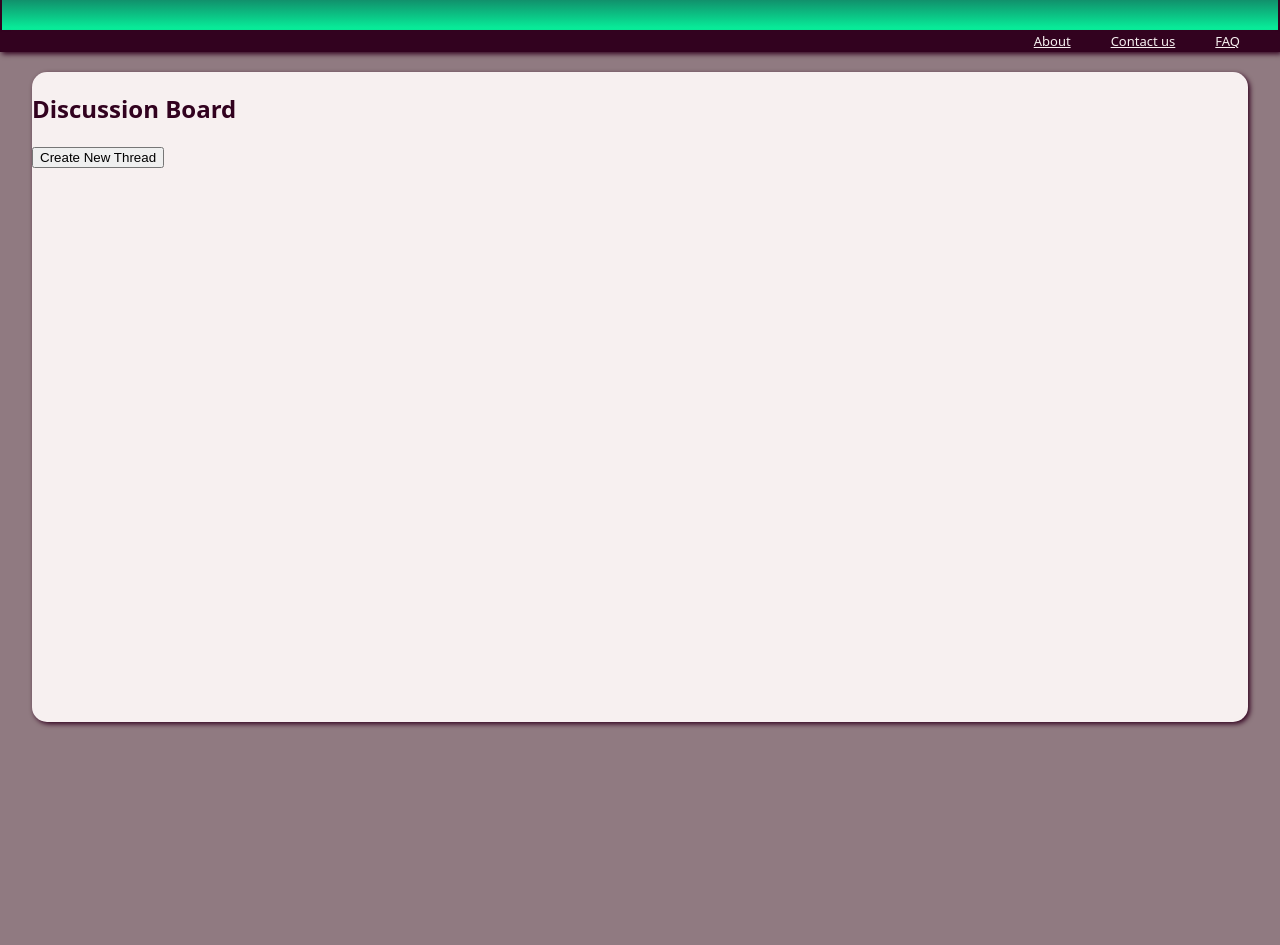
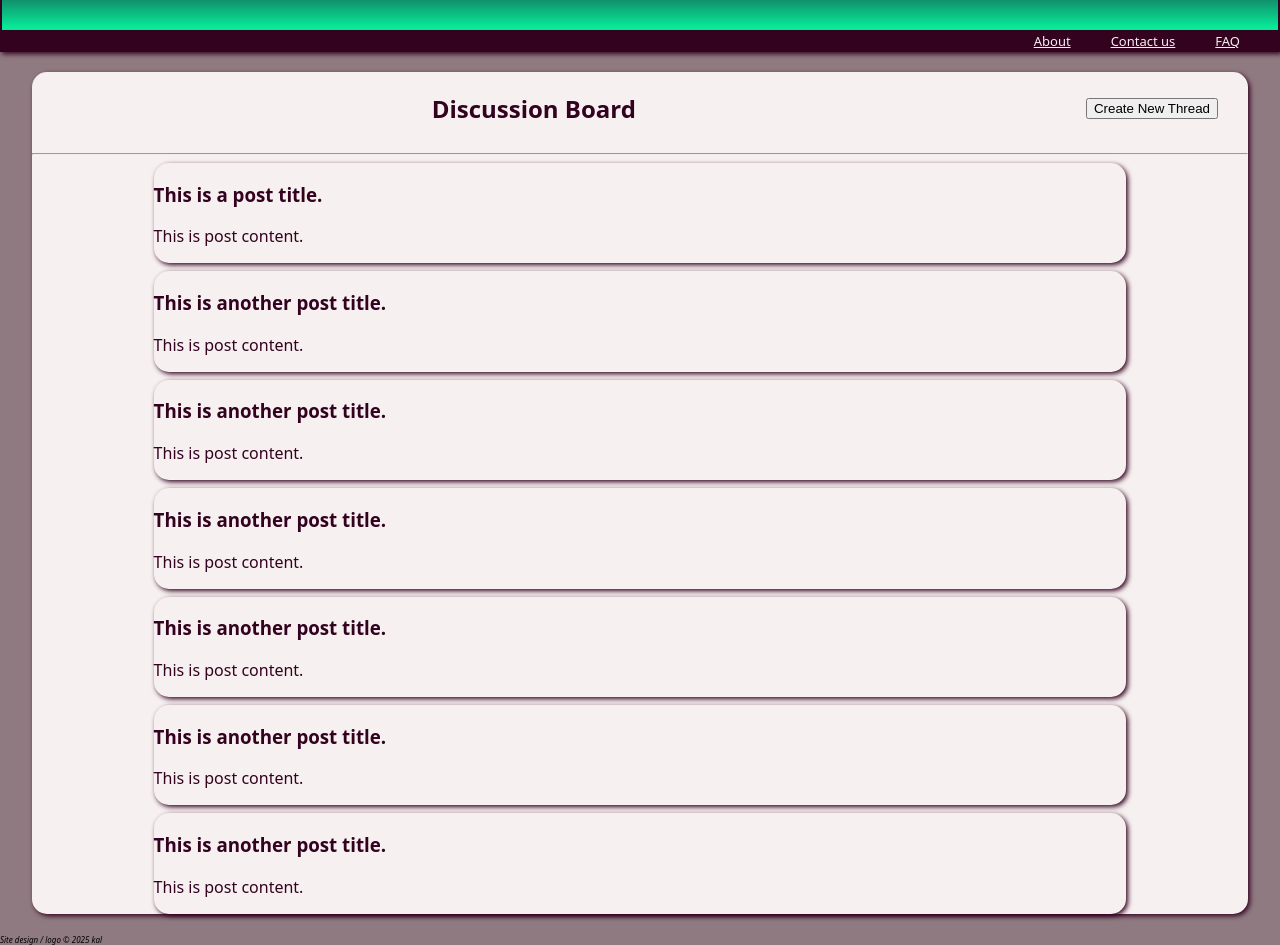
Before and after one commit to kal-strom/forum-dad, a plain HTML site: page index.html in a window 1280 px wide. Shown: the part 97-1042 px from the top of the page. Before the commit the page ends 839 px from the top, so only its background shows below. Drawn offline with Linux system fonts and the light colour scheme.

Commit message:
created container inside of main to house content, added footer

```diff
--- a/css/styles.css
+++ b/css/styles.css
@@ -3,6 +3,14 @@ body {
     height: 100%;
     font-family: system-ui, -apple-system, BlinkMacSystemFont, 'Segoe UI', Roboto, Oxygen, Ubuntu, Cantarell, 'Open Sans', 'Helvetica Neue', sans-serif;
     background-color: #907A81;
+}
+
+hr {
+    line-height: 0;
+}
+
+main {
+    color: #32021F;
 }
 
 /*flex-container*/
@@ -23,7 +31,6 @@ body {
     margin: 0;
     background-color: #32021F;
     box-shadow: 2px 2px 5px #32021F
-
 }
 
 .nav-item {
@@ -35,18 +42,45 @@ body {
 }
 
 .main-container {
-    display: flex;
-    flex-direction: column;
     border-radius: 15px;
     width: 95%;
-    height: 650px;
+    min-height: 100vh;
+    height: auto;
     background-color: #F7F0F0;;
     margin: 20px auto;
     box-shadow: 2px 2px 5px #32021F
 }
 
-.main-title-section {
-    color: #32021F;
+.discussion-title-area {
+    display: flex;
+    justify-content: flex-end;
+    align-items: center;
+    width: 100%;
+}
+
+.board-title{
+    margin-right: 450px;
+
+}
+
+.new-thread {
+    margin-right: 30px;
+}
+
+.content-area {
+    display: flex;
+    flex-direction: column;
+    align-items: center;
+    gap: .5rem;
+    min-height: 600px;
+    height: auto;
+}
+
+.post {
+    border-radius: 15px;
+    width: 80%;
+    height: auto;
+    box-shadow: 2px 2px 5px #32021F
 }
 
 /*Forum Dad*/
@@ -81,3 +115,8 @@ header > a {
     width: auto;
 
 }
+
+.footer {
+    font-size: 8px;
+    text-align: left;
+}
--- a/index.html
+++ b/index.html
@@ -26,12 +26,64 @@
 
         <main class="main-container">
 
-            <div class="main-title-section">
-                <h2>Discussion Board</h2>
-                <button>Create New Thread</button>
+            <div class="discussion-title-area">
+                <h2 class="board-title">Discussion Board</h2>
+                <button class="new-thread">Create New Thread</button>
             </div>
+
+            <hr>
+
+            <section class="content-area">
+
+                <section class="post">
+                    <h3>This is a post title.</h3>
+                    <p>This is post content.</p>
+                </section>
+
+                <section class="post">
+                    <h3>This is another post title.</h3>
+                    <p>This is post content.</p>
+                </section>
+
+
+                <section class="post">
+                    <h3>This is another post title.</h3>
+                    <p>This is post content.</p>
+                </section>
+
+
+                <section class="post">
+                    <h3>This is another post title.</h3>
+                    <p>This is post content.</p>
+                </section>
+
+
+                <section class="post">
+                    <h3>This is another post title.</h3>
+                    <p>This is post content.</p>
+                </section>
+
+
+                <section class="post">
+                    <h3>This is another post title.</h3>
+                    <p>This is post content.</p>
+                </section>
+
+
+                <section class="post">
+                    <h3>This is another post title.</h3>
+                    <p>This is post content.</p>
+                </section>
+            </section>
+
 
         </main>
 
+        <footer class="footer">
+            <address>
+                Site design / logo &copy 2025 kal
+            </address>
+        </footer>
+
     </body>
 </html>
```
